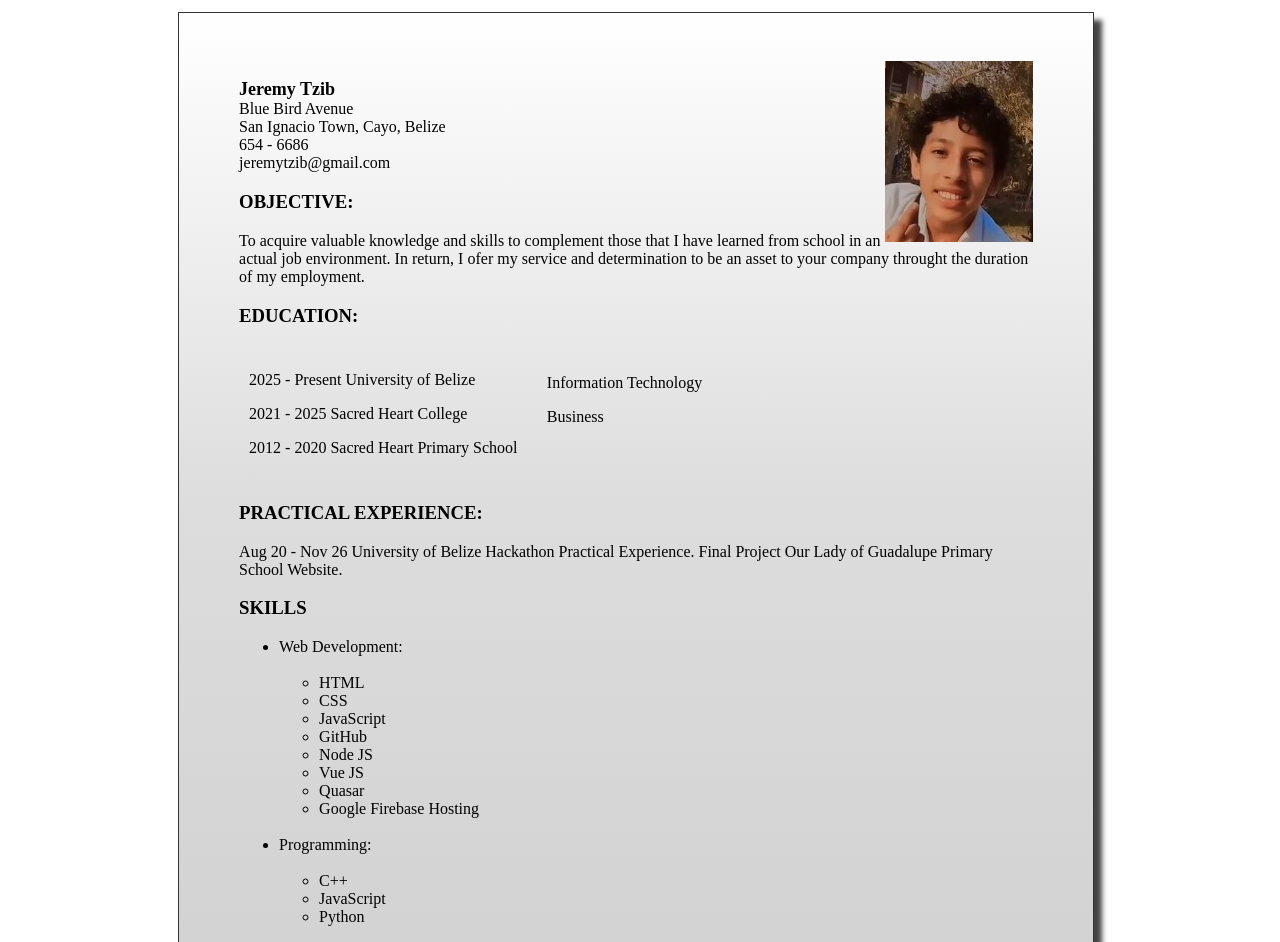
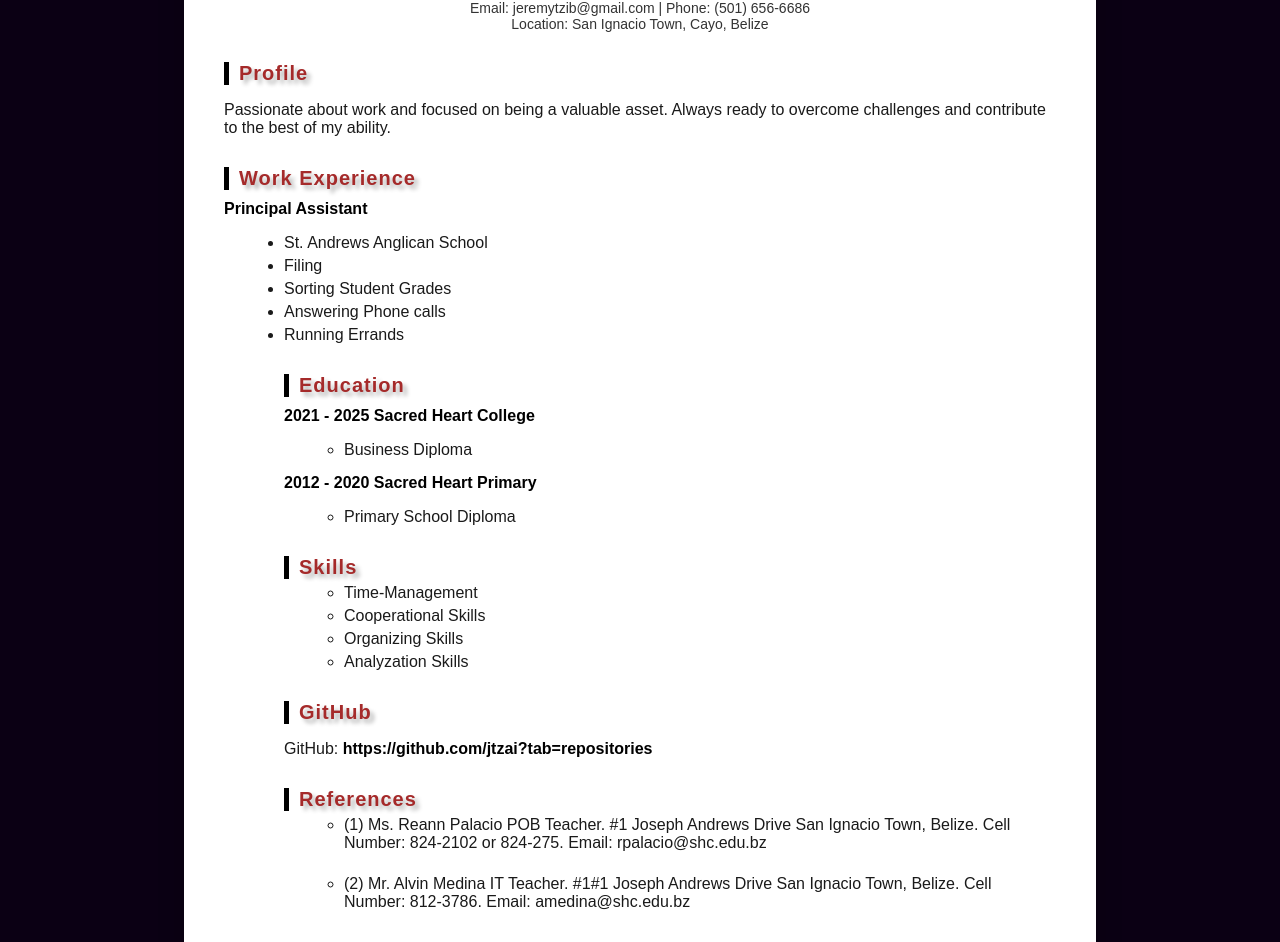
Before and after one commit to jtzai/html, a plain HTML site: page resume.html in a window 1280 px wide. Shown: the part 164-1106 px from the top of the page. Drawn offline with Linux system fonts and the light colour scheme.

Commit message:
Add files via upload

```diff
--- a/resume.html
+++ b/resume.html
@@ -1,131 +1,173 @@
 <!DOCTYPE html>
-<html>
+<html lang="en">
+
 <head>
-<title>Resume</title>
-<style>
+    <meta charset="UTF-8">
+    <meta name="viewport" content="width=device-width, initial-scale=1.0">
+    <title>Resume</title>
 
-.shadowbox {
-  width: 21cm;
-        height: 29.7cm;
-        margin: 30mm 45mm 30mm 45mm;
-  border: 1px solid #333;
-  box-shadow: 8px 8px 5px #444;
-  padding: 48px 60px;
-  background-image: linear-gradient(180deg, #fff, #ddd 40%, #ccc);
-}
+    <style>
+        body {
+            background-color: #0b0014;
+            font-family: Arial, Helvetica, sans-serif;
+            margin: 0;
+            padding: 0;
+            color: #eee;
+        }
 
+        h2 {
+            text-align: left;
+            margin: 0;
+            font-size: 32px;
+            color: purple;
+            letter-spacing: 1px;
+            font-weight: bold;
+            text-shadow: 0 0 4px rgba(6, 46, 223, 0.5);
+        }
 
-img {
-  float: right;
-}
+        .resume-container {
+            background: #ffffff;
+            width: 65%;
+            margin: 40px auto;
+            padding: 40px;
+            border-radius: 18px;
+            box-shadow: 0 0 25px rgba(0, 0, 0, 0.25);
+            color: #1a1a1a;
+        }
 
-#name {
-  display: inline;
-  font-size: large;
-  font-weight: bold;
+        h1 {
+            text-align: center;
+            margin: 0;
+            font-size: 32px;
+            color: black;
+            letter-spacing: 1px;
+            font-weight: bold;
+            text-shadow: 4px 4px 4px brown;
+        }
 
-}
+        .contact {
+            text-align: center;
+            margin-top: 8px;
+            font-size: 14px;
+            color: #333;
+        }
 
-#contact {
-  display: inline;
-}
+        .section-title {
+            margin-top: 30px;
+            font-size: 20px;
+            font-weight: bold;
+            color: brown;
+            border-left: 5px solid #000000;
+            padding-left: 10px;
+            text-shadow: 4px 4px 4px rgba(0, 0, 0, 0.3);
+        }
 
-.column {
-  float: left;
-  width: 35%;
-  padding: 10px;
+        .entry-title {
+            font-weight: bold;
+            margin-top: 10px;
+            color: #000000;
+        }
 
-}
+        ul {
+            margin: 5px 0 15px 20px;
+        }
 
-/* Clear floats after the columns */
-.row:after {
-  content: "";
-  display: table;
-  clear: both;
-}
+        li {
+            margin-bottom: 5px;
+        }
+
+        .github-link a {
+            color: #000000;
+            font-weight: bold;
+            text-decoration: none;
+        }
+
+        .github-link a:hover {
+            text-decoration: underline;
+        }
 
     nav a {
-      color: #002d9e;
+      color: #eb3c01;
       text-decoration: none;
       font-weight: bold;
-      text-shadow: 0 0 5px #000000;
-      font-size: 40px;
+      text-shadow: 0 0 5px #ffffff;
+      font-size: 30px;
     }
 
     nav a:hover {
-      color: #3e0404;
+      color: #0996c9;
       text-decoration: underline;
     }
-</style>
-  <nav>
+    </style>
+</head>
+
+<body>
+    <nav>
     <ul>
 <a href="index.html"> <- Back to Course</a>
     </ul>
   </nav>
 
-</head>
-<body>
-<div class="shadowbox">
-<img src="me.jpg" alt="me"><br>
-<p id="name">Jeremy Tzib</p><br>
-<p id="contact">Blue Bird Avenue<br>
- San Ignacio Town, Cayo, Belize<br>
-   654 - 6686<br>
-   jeremytzib@gmail.com</p>
+    <div class="resume-container">
 
-<h3>OBJECTIVE:</h3>
-<p>To acquire valuable knowledge and skills to complement
-those that I have learned from school in an actual job environment.
-In return, I ofer my service and determination to be an asset to your
-company throught the duration of my employment.</p>
-<h3>EDUCATION:</h3>
+        <h1>Jeremy Tzib</h1>
 
-<div class="row">
-  <div class="column">
+        <p class="contact">
+            Email: jeremytzib@gmail.com | Phone: (501) 656-6686 <br>
+            Location: San Ignacio Town, Cayo, Belize
+        </p>
 
-<p>2025 - Present University of Belize <br>
-<p>2021 - 2025 Sacred Heart College <br>
-<p>2012 - 2020 Sacred Heart Primary School </p>
-  </div>
-  <div class="column">
-    <h3></h3>
-    <p> Information Technology <br></p>
-    <p> Business <br></p>
+        <h2 class="section-title">Profile</h2>
+        <p>
+            Passionate about work and focused on being a valuable asset.
+            Always ready to overcome challenges and contribute to the best of my ability.
+        </p>
 
-  </div>
-</div>
+        <h2 class="section-title">Work Experience</h2>
 
+        <p class="entry-title">Principal Assistant</p>
+        <ul>
+            <li>St. Andrews Anglican School</li>
+            <li>Filing</li>
+            <li>Sorting Student Grades</li>
+            <li>Answering Phone calls</li>
+            <li>Running Errands</li>
 
-<h3>PRACTICAL EXPERIENCE:</h3>
-<p>Aug 20 - Nov 26 University of Belize Hackathon Practical Experience.
-Final Project Our Lady of Guadalupe Primary School Website.</p>
-<h3>SKILLS</h3>
-<ul>
-    <li>Web Development:
-        <ul><br>
-            <li>HTML</li>
-            <li>CSS</li>
-			<li>JavaScript</li>
-			<li>GitHub</li>
-			<li>Node JS</li>
-			<li>Vue JS</li>
-			<li>Quasar</li>
-			<li>Google Firebase Hosting</li>
-        </ul>
-    </li><br>
-    <li>Programming:</li>
-	 <ul><br>
+            <h2 class="section-title">Education</h2>
 
-			<li>C++</li>
-			<li>JavaScript</li>
-			<li>Python</li>
+            <p class="entry-title">2021 - 2025 Sacred Heart College</p>
+            <ul>
+                <li>Business Diploma</li>
+            </ul>
 
-        </ul>
-</ul>
-<h3>REFERENCE:</h3>
-<p>Dr. Kieran Ryan University of Belize 610-6666 <br>
-   Mr. Augustine Lloyd University of Belize 822-3680<br>
-   Mr. Alvin Medina Sacred Heart College 612-6766</p>
-</div>
+            <p class="entry-title">2012 - 2020 Sacred Heart Primary</p>
+            <ul>
+                <li>Primary School Diploma</li>
+            </ul>
+
+            <h2 class="section-title">Skills</h2>
+            <ul>
+                <li>Time-Management</li>
+                <li>Cooperational Skills</li>
+                <li>Organizing Skills</li>
+                <li>Analyzation Skills</li>
+            </ul>
+
+            <h2 class="section-title">GitHub</h2>
+            <p class="github-link">
+                GitHub: <a href="https://github.com/jtzai?tab=repositories"
+                    target="_blank">https://github.com/jtzai?tab=repositories</a>
+            </p>
+
+            <h2 class="section-title">References</h2>
+            <ul>
+                <li>(1) Ms. Reann Palacio POB Teacher. #1 Joseph Andrews Drive San Ignacio Town, Belize. Cell Number:
+                    824-2102 or 824-275. Email: rpalacio@shc.edu.bz </li> <br>
+                <li>(2) Mr. Alvin Medina IT Teacher. #1#1 Joseph Andrews Drive San Ignacio Town, Belize. Cell Number:
+                    812-3786. Email: amedina@shc.edu.bz</li> <br>
+            </ul>
+
+    </div>
+
 </body>
 </html>
```
